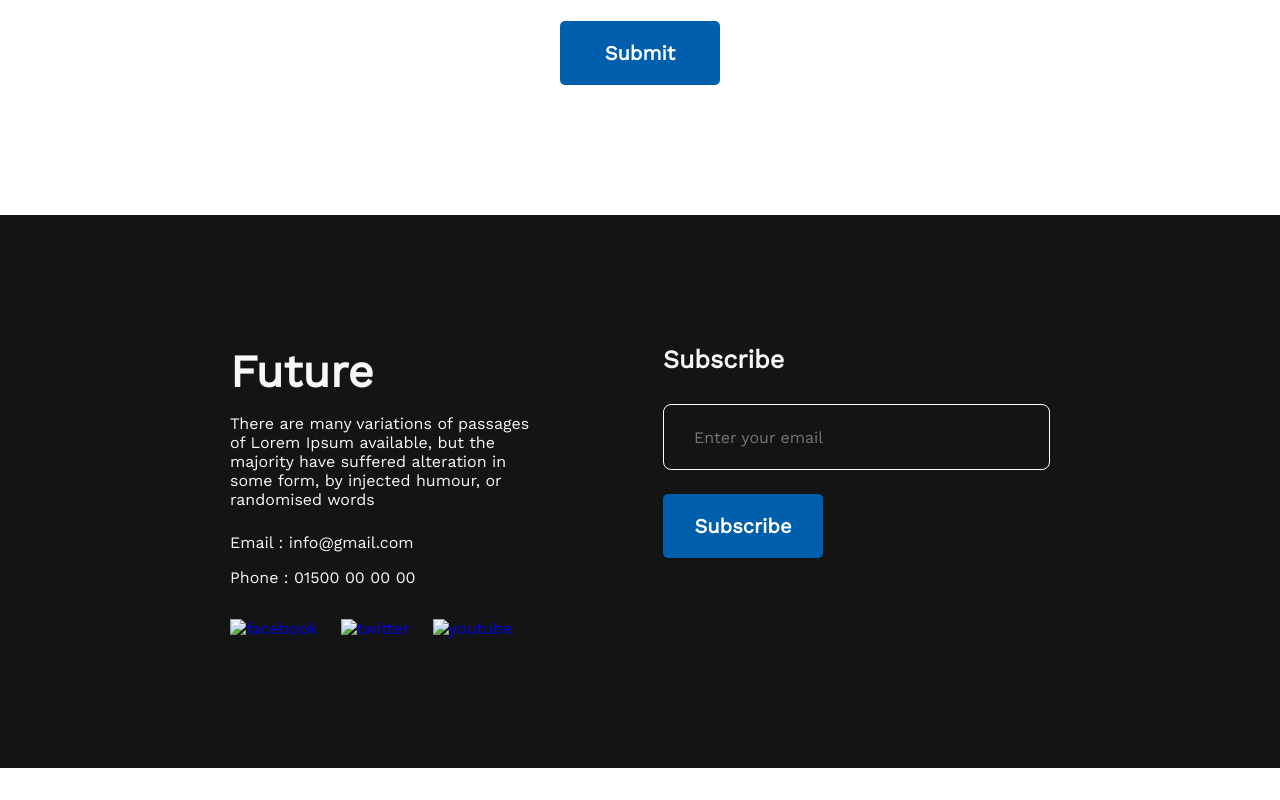
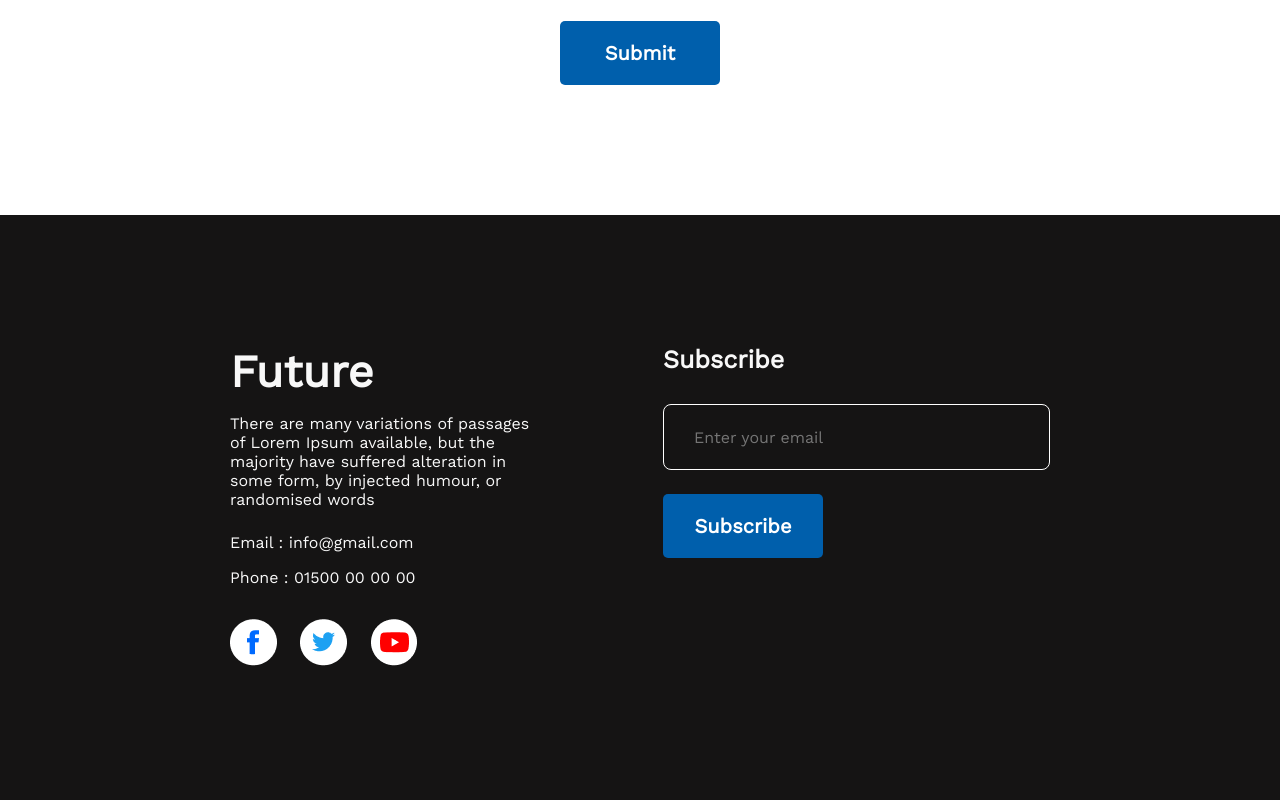
Before and after one commit to mishukmahbub/Assignment01-pHero, a plain HTML site: page index.html in a window 1280 px wide. Shown: the part 3151-3951 px from the top of the page. Before the commit the page ends 3919 px from the top, so only its background shows below. Drawn offline with nearby package versions, Linux system fonts and the light colour scheme; the site is published under a folder, as on GitHub Pages, so addresses that start at the root find nothing.

Commit message:
Alhamdulillah

```diff
--- a/index.html
+++ b/index.html
@@ -99,13 +99,13 @@
             <p class="footer-phone">Phone : 01500 00 00 00</p>
             <div class="socials">
                 <a href="https://www.facebook.com" target="_blank">
-                    <img src="/images/icons/fb.png" alt="facebook">
+                    <img src="./images/icons/fb.png" alt="facebook">
                 </a>
                 <a href="https://www.twitter.com" target="_blank">
-                    <img src="/images/icons/twitter.png" alt="twitter">
+                    <img src="./images/icons/twitter.png" alt="twitter">
                 </a>
                 <a href="https://www.youtube.com" target="_blank">
-                    <img src="/images/icons/youtube.png" alt="youtube">
+                    <img src="./images/icons/youtube.png" alt="youtube">
                 </a>
             </div>
         </section>
```
